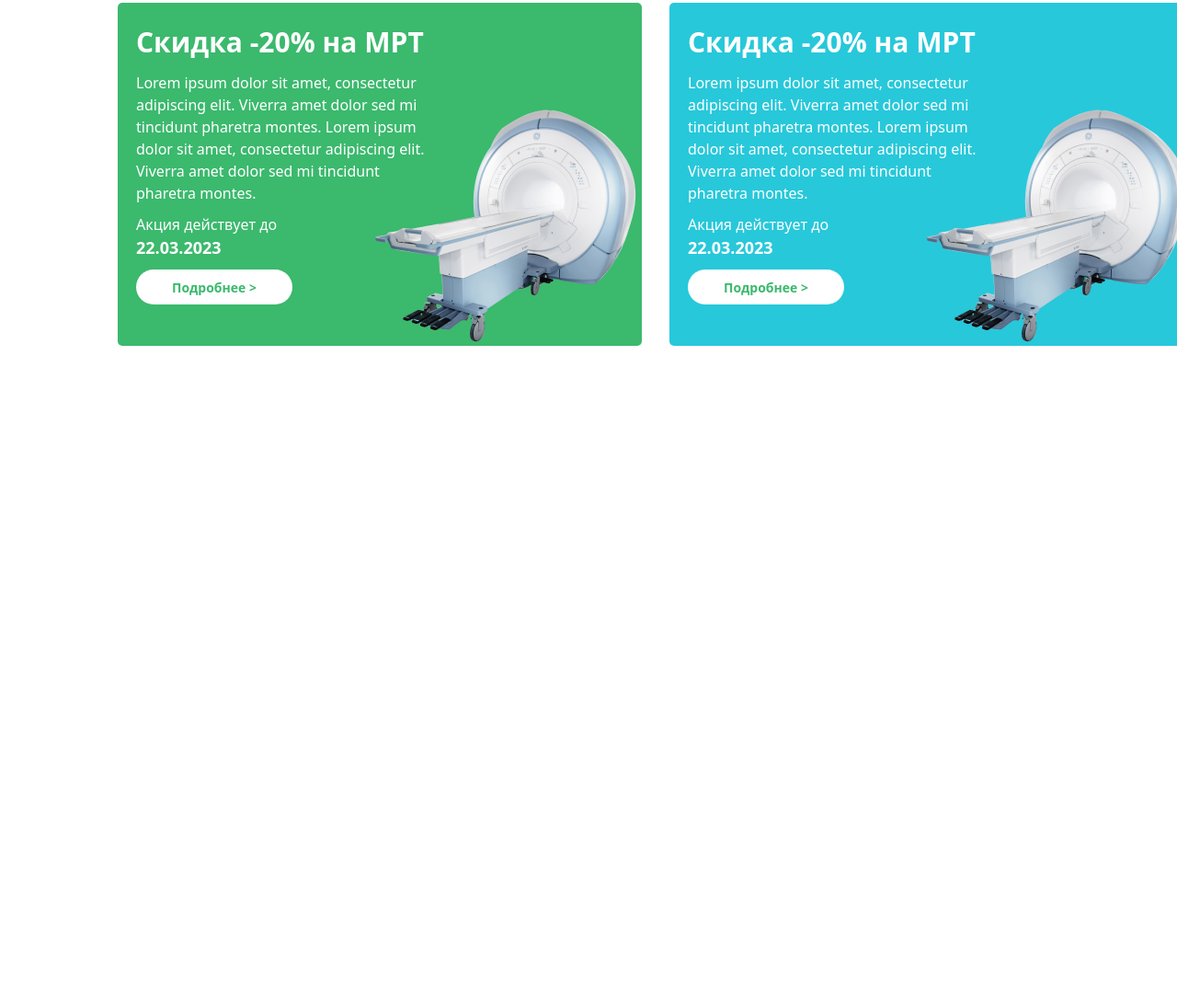
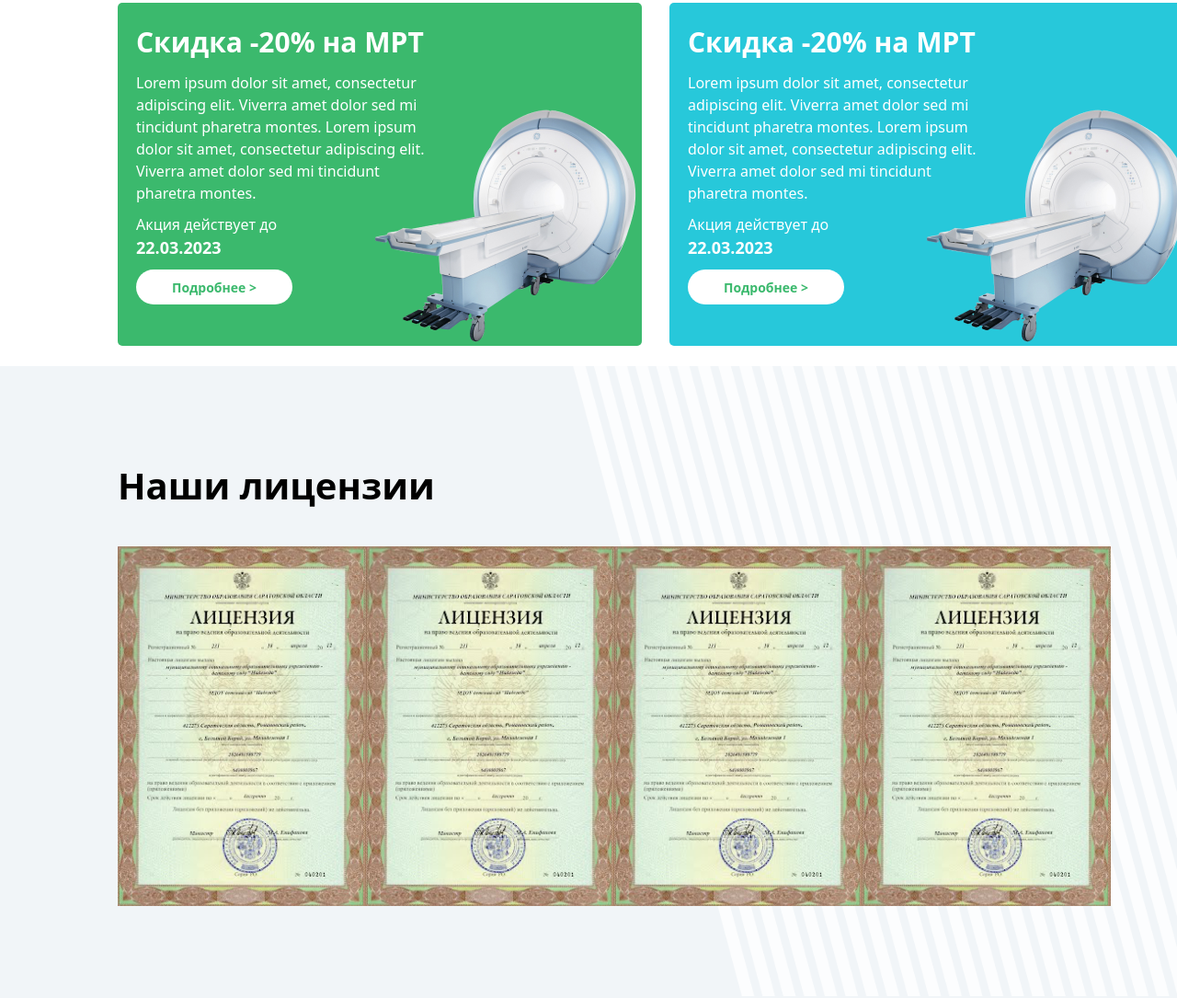
Before and after one commit to Je-double-f/Exam, a website: page src/index3.html in a window 1280 px wide. Shown: the part 1351-2436 px from the top of the page at 92% size. Before the commit the page ends 1749 px from the top, so only its background shows below. Drawn offline with Linux system fonts and the light colour scheme.

Commit message:
section #2 for page #3 is done

```diff
--- a/src/index3.html
+++ b/src/index3.html
@@ -146,6 +146,18 @@
         </section>
     </header>
 
+    <main>
+        <section class="bg-[#F1F5F8] flex py-[50px] lg:py-[100px] relative z-[1]">
+            <div class="w-[90%] m-auto gap-[20px] lg:w-[80%] grid grid-cols-[164px_164px] grid-rows-[56px_257px_257px] lg:grid-rows-[56px_391px] lg:gap-[40px_0] lg:justify-between lg:grid-cols-[270px_270px_270px_270px]">
+                <h1 class="text-[40px] font-[700] col-[1/-1]">Наши лицензии</h1>
+                <img class="hover:translate-y-[-10px] transition-all duration-[0.3s] ease-in-out" src="./Photo/image 7.png" alt="">
+                <img class="hover:translate-y-[-10px] transition-all duration-[0.3s] ease-in-out" src="./Photo/image 7.png" alt="">
+                <img class="hover:translate-y-[-10px] transition-all duration-[0.3s] ease-in-out" src="./Photo/image 7.png" alt="">
+                <img class="hover:translate-y-[-10px] transition-all duration-[0.3s] ease-in-out" src="./Photo/image 7.png" alt="">
+            </div>
+            <img src="./Photo/Frame 2368.png" alt="" class="absolute h-[685px] right-0 z-[-1] top-0">
+        </section>
+    </main>
 
 </body>
 </html>
```
